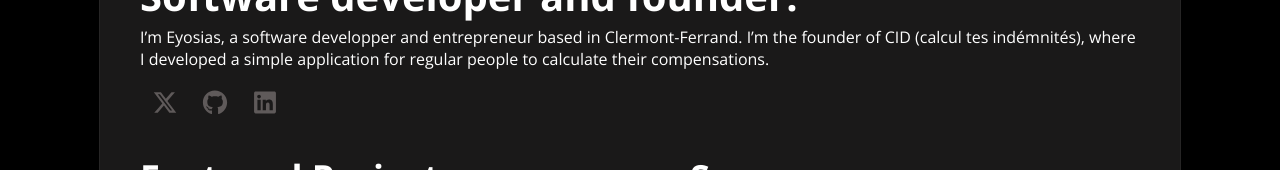
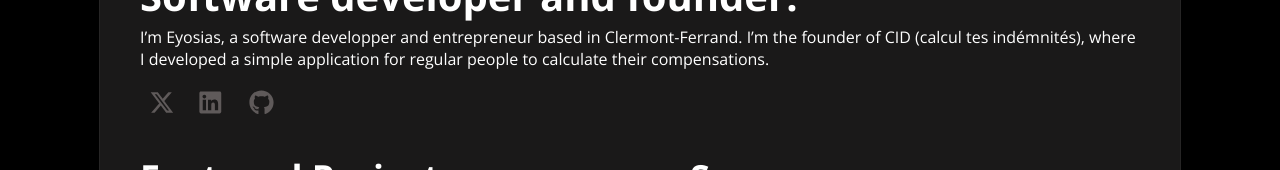
Before and after one commit to Eyosias1/profile, a React (Create React App) app: page / in a window 1280 px wide. Shown: the part 318-488 px from the top of the page. Built offline with nearby package versions, Linux system fonts and the light colour scheme.

Commit message:
fineshed improved cv french and english and social links json added for feature ease

```diff
--- a/public/index.html
+++ b/public/index.html
@@ -2,7 +2,7 @@
 <html lang="en">
   <head>
     <meta charset="utf-8" />
-    <link rel="icon"  href="%PUBLIC_URL%/code.png" />
+    <link rel="icon" href="%PUBLIC_URL%/favicon.ico" />
     <meta name="viewport" content="width=device-width, initial-scale=1" />
     <meta name="theme-color" content="#000000" />
     <meta
--- /dev/null
+++ b/src/assets/data/socials_links.json
@@ -0,0 +1,7 @@
+[
+  {
+    "x": "https://x.com/EyosiasTsegaye1",
+    "git": "https://github.com/Eyosias1",
+    "linkdin": "https://www.linkedin.com/in/eyosias-W"
+  }
+]
--- a/src/pages/About.js
+++ b/src/pages/About.js
@@ -1,10 +1,17 @@
-import React from "react";
+import React, { useState, useEffect } from "react";
 import "../styles/About.css";
 
 import profile from "../assets/profile1.jpg";
 import SvgIcon from "../components/SvgIcon"; // Import the SVG component
+import social_links from "../assets/data/socials_links.json";
 
 function About() {
+  const [links, setLinks] = useState({});
+
+  useEffect(() => {
+    setLinks(social_links[0]);
+  }, []);
+
   return (
     <div className="about-section">
       <div className="about-p">
@@ -49,15 +56,15 @@ function About() {
           <img src={profile} alt="profile Logo" className="profile-img" />
         </div>
         <div className="about-socials">
-          <a href="https://x.com/EyosiasTsegaye1">
+          <a href={links.x}>
             <SvgIcon iconName="x_svg" />
             <p>Follow on X</p>
           </a>
-          <a href="https://github.com/Eyosias1">
+          <a href={links.git}>
             <SvgIcon iconName="github_svg" />
             <p>Follow on Github</p>
           </a>
-          <a href="https://www.linkedin.com/in/eyosias-woldemichael-a38550193/">
+          <a href={links.linkdin}>
             <SvgIcon iconName="linkdin_svg" />
             <p>Follow on Linkdin</p>
           </a>
--- a/src/pages/Home.js
+++ b/src/pages/Home.js
@@ -1,55 +1,54 @@
-import React from 'react';
-import '../styles/Home.css'
-import profile from '../assets/profile1.jpg';
-import TopProjects from '../components/Project';
-import Work from '../components/Work';
-import EmailNotif from '../components/EmailNotif';
+import React, { useState, useEffect } from "react";
+import "../styles/Home.css";
+import profile from "../assets/profile1.jpg";
+import TopProjects from "../components/Project";
+import Work from "../components/Work";
+import EmailNotif from "../components/EmailNotif";
+import SvgIcon from "../components/SvgIcon"; // Import the SVG component
+import social_links from "../assets/data/socials_links.json";
 
 function Home() {
+  const [links, setLinks] = useState({});
+
+  useEffect(() => {
+    setLinks(social_links[0]);
+  }, []);
+
   return (
-<div className='Home-section'>
-  <div className='img-container'>
+    <div className="Home-section">
+      <div className="img-container">
         <img src={profile} alt="profile Logo" className="profile-img" />
       </div>
-  <div className='Intro-home'>
+      <div className="Intro-home">
         <h1>Software developer and founder.</h1>
         <p>
-      I’m Eyosias, a software developper and entrepreneur based in Clermont-Ferrand.
-      I’m the founder of CID (calcul tes indémnités),
-      where I developed a simple application for regular people to calculate their compensations.
+          I’m Eyosias, a software developper and entrepreneur based in
+          Clermont-Ferrand. I’m the founder of CID (calcul tes indémnités),
+          where I developed a simple application for regular people to calculate
+          their compensations.
         </p>
-    <div className='social-icons'>
-      <a href='https://x.com/EyosiasTsegaye1'>
-        <svg xmlns="http://www.w3.org/2000/svg" viewBox="0 0 512 512">
-          <path
-            d="M389.2 48h70.6L305.6 224.2 487 464H345L233.7 318.6 106.5 464H35.8L200.7 275.5 26.8 48H172.4L272.9 180.9 389.2 48zM364.4 421.8h39.1L151.1 88h-42L364.4 421.8z" />
-        </svg>
+        <div className="social-icons">
+          <a href={links.x}>
+            <SvgIcon iconName="x_svg" />
           </a>
-      <a href='https://github.com/Eyosias1'>
-        <svg xmlns="http://www.w3.org/2000/svg" viewBox="0 0 496 512">
-          <path
-            d="M165.9 397.4c0 2-2.3 3.6-5.2 3.6-3.3 .3-5.6-1.3-5.6-3.6 0-2 2.3-3.6 5.2-3.6 3-.3 5.6 1.3 5.6 3.6zm-31.1-4.5c-.7 2 1.3 4.3 4.3 4.9 2.6 1 5.6 0 6.2-2s-1.3-4.3-4.3-5.2c-2.6-.7-5.5 .3-6.2 2.3zm44.2-1.7c-2.9 .7-4.9 2.6-4.6 4.9 .3 2 2.9 3.3 5.9 2.6 2.9-.7 4.9-2.6 4.6-4.6-.3-1.9-3-3.2-5.9-2.9zM244.8 8C106.1 8 0 113.3 0 252c0 110.9 69.8 205.8 169.5 239.2 12.8 2.3 17.3-5.6 17.3-12.1 0-6.2-.3-40.4-.3-61.4 0 0-70 15-84.7-29.8 0 0-11.4-29.1-27.8-36.6 0 0-22.9-15.7 1.6-15.4 0 0 24.9 2 38.6 25.8 21.9 38.6 58.6 27.5 72.9 20.9 2.3-16 8.8-27.1 16-33.7-55.9-6.2-112.3-14.3-112.3-110.5 0-27.5 7.6-41.3 23.6-58.9-2.6-6.5-11.1-33.3 2.6-67.9 20.9-6.5 69 27 69 27 20-5.6 41.5-8.5 62.8-8.5s42.8 2.9 62.8 8.5c0 0 48.1-33.6 69-27 13.7 34.7 5.2 61.4 2.6 67.9 16 17.7 25.8 31.5 25.8 58.9 0 96.5-58.9 104.2-114.8 110.5 9.2 7.9 17 22.9 17 46.4 0 33.7-.3 75.4-.3 83.6 0 6.5 4.6 14.4 17.3 12.1C428.2 457.8 496 362.9 496 252 496 113.3 383.5 8 244.8 8zM97.2 352.9c-1.3 1-1 3.3 .7 5.2 1.6 1.6 3.9 2.3 5.2 1 1.3-1 1-3.3-.7-5.2-1.6-1.6-3.9-2.3-5.2-1zm-10.8-8.1c-.7 1.3 .3 2.9 2.3 3.9 1.6 1 3.6 .7 4.3-.7 .7-1.3-.3-2.9-2.3-3.9-2-.6-3.6-.3-4.3 .7zm32.4 35.6c-1.6 1.3-1 4.3 1.3 6.2 2.3 2.3 5.2 2.6 6.5 1 1.3-1.3 .7-4.3-1.3-6.2-2.2-2.3-5.2-2.6-6.5-1zm-11.4-14.7c-1.6 1-1.6 3.6 0 5.9 1.6 2.3 4.3 3.3 5.6 2.3 1.6-1.3 1.6-3.9 0-6.2-1.4-2.3-4-3.3-5.6-2z" />
-        </svg>
+          <a href={links.linkdin}>
+            <SvgIcon iconName="linkdin_svg" />
           </a>
-      <a href='https://www.linkedin.com/in/eyosias-woldemichael-a38550193/'>
-        <svg xmlns="http://www.w3.org/2000/svg" viewBox="0 0 448 512">
-          <path
-            d="M416 32H31.9C14.3 32 0 46.5 0 64.3v383.4C0 465.5 14.3 480 31.9 480H416c17.6 0 32-14.5 32-32.3V64.3c0-17.8-14.4-32.3-32-32.3zM135.4 416H69V202.2h66.5V416zm-33.2-243c-21.3 0-38.5-17.3-38.5-38.5S80.9 96 102.2 96c21.2 0 38.5 17.3 38.5 38.5 0 21.3-17.2 38.5-38.5 38.5zm282.1 243h-66.4V312c0-24.8-.5-56.7-34.5-56.7-34.6 0-39.9 27-39.9 54.9V416h-66.4V202.2h63.7v29.2h.9c8.9-16.8 30.6-34.5 62.9-34.5 67.2 0 79.7 44.3 79.7 101.9V416z" />
-        </svg>
+          <a href={links.git}>
+            <SvgIcon iconName="github_svg" />
           </a>
         </div>
       </div>
-  <div className='exp-section'>
-    <div className='top-proj'>
+      <div className="exp-section">
+        <div className="top-proj">
           <TopProjects />
         </div>
-    <div className='sum-container'>
+        <div className="sum-container">
           <h2>Summary :</h2>
           <EmailNotif />
           <Work />
         </div>
       </div>
-
     </div>
   );
 }
```
Also changed, not shown: 2 other files (tests, documents, lock files or other folders). Lines whose indentation alone changed are shown as unchanged.
